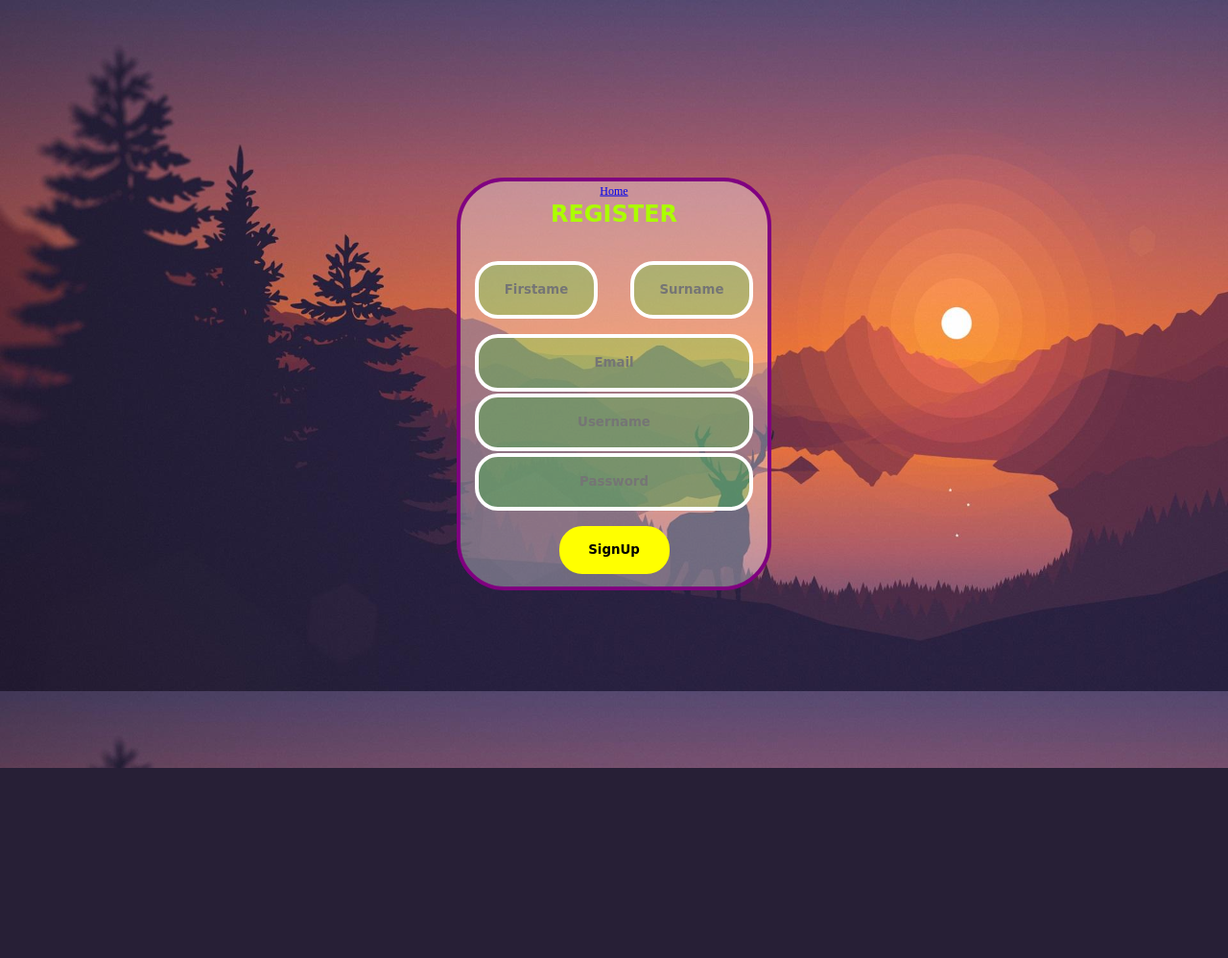
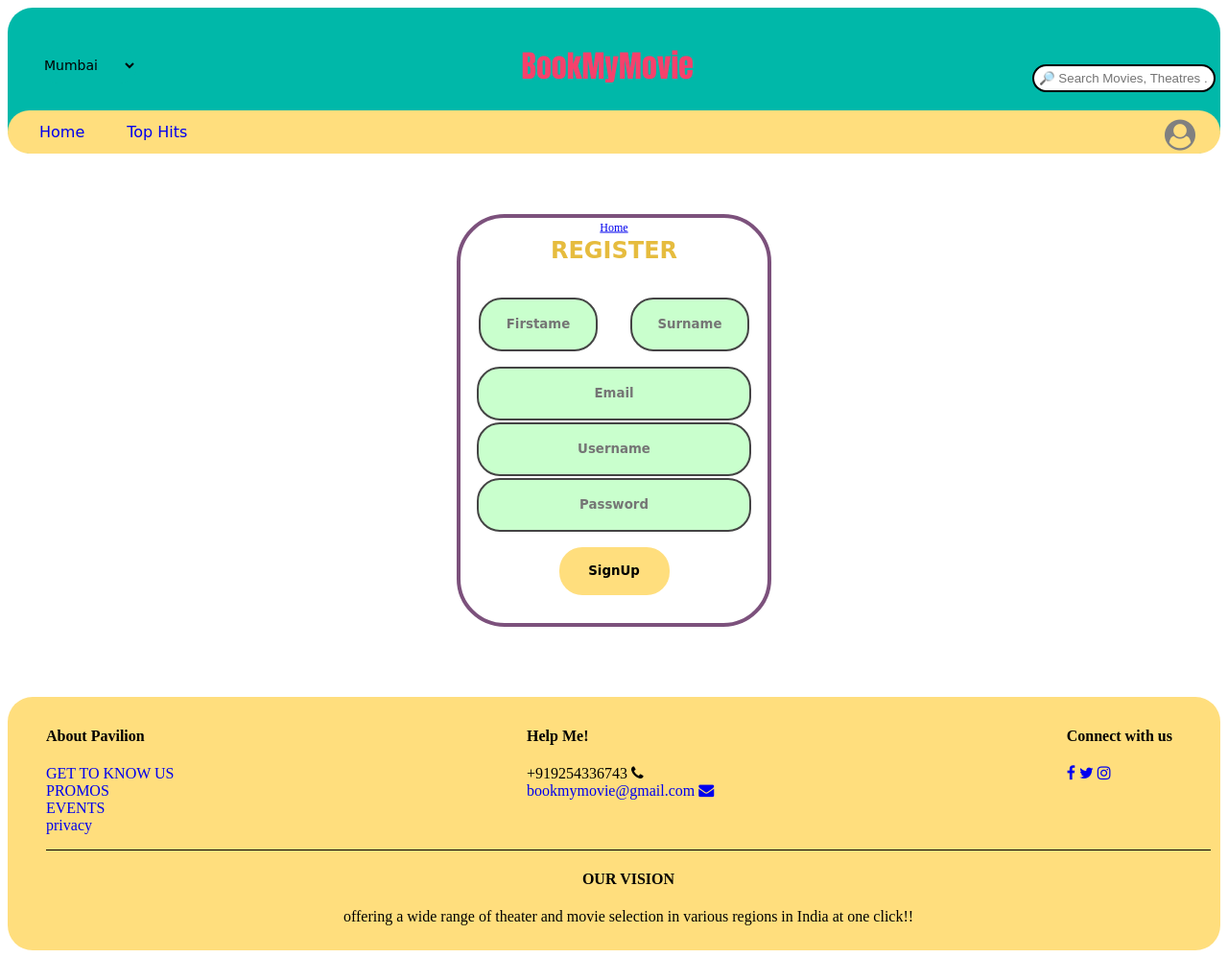
Before and after one commit to AtharvArolkar/Movie-Purchase-Website, a PHP site: page /register.html in a window 1280 px wide. Shown: the whole page at 96% size. Before the commit the page ends 800 px from the top, so only its background shows below. Run offline with PHP 8.4, Linux system fonts and the light colour scheme.

Commit message:
changed background of login and register

```diff
--- a/loginreg.css
+++ b/loginreg.css
@@ -1,5 +1,5 @@
 body{
-    background-image: url("images/backgrdimg.jpg");
+
     background-size: cover;
     border-radius: 60px;
     /* z-index: -1; */
@@ -12,17 +12,17 @@ body{
 
 #login{
     /* display: none; */
-    top: 50%;
     text-align: center ;
-    position: absolute;
+    position: relative;
     display: inline-block;
     left: 50%;
-    border: 4px solid purple;
+    margin: 5% 0% 5% 0%;
+    border: 4px solid rgb(124, 81, 124);
     border-radius: 50px;
     width: 320px;
     height: 360px;
     background-color: #ffffff54;
-    transform: translate(-50%,-50%);
+    transform: translate(-50%,0%);
 }
 .essentials {
     width: 250px;
@@ -30,7 +30,7 @@ body{
     margin: 15px;
     background: none;
     border-radius: 24px;
-    border: 4px solid white;
+    border: 2px solid #444444;
     text-align: center;
     color: black;
     font-weight: bold;
@@ -41,14 +41,15 @@ body{
     width: 115px;
     height: 50px;
     margin: 15px;
-    background: yellow;
+    background: #ffde7d;
+    color: black;
     border-radius: 24px;
-    border: 4px solid yellow;
+    border: 0px;
     font-weight: bold;
     font-family: cursive;
 }
 #loginheader{
-    color: #abff01;
+    color: #e6bc3e;
     font-family: cursive;
 }
 #createacc{
@@ -61,7 +62,7 @@ body{
     margin: 15px;
     background: none;
     border-radius: 24px;
-    border: 4px solid white;
+    border: 2px solid #444444;
     text-align: center;
     color: black;
     font-weight: bold;
@@ -69,17 +70,17 @@ body{
     background-color: #01ff1536;
 }
 #register{
-    top: 50%;
     text-align: center ;
-    position: absolute;
+    position: relative;
     display: inline-block;
     left: 50%;
-    border: 4px solid purple;
+    margin: 5% 0% 5% 0%;
+    border: 4px solid rgb(124, 81, 124);
     border-radius: 50px;
     width: 320px;
     height: 422px;
     background-color: #ffffff54;
-    transform: translate(-50%,-50%);
+    transform: translate(-50%,0%);
 }
 .essentials1 {
     width: 278px;
@@ -87,7 +88,7 @@ body{
     margin: 1px;
     background: none;
     border-radius: 24px;
-    border: 4px solid white;
+    border: 2px solid #444444;
     text-align: center;
     color: black;
     font-weight: bold;
--- a/register.html
+++ b/register.html
@@ -5,9 +5,52 @@
     <meta http-equiv="X-UA-Compatible" content="IE=edge">
     <meta name="viewport" content="width=device-width, initial-scale=1.0">
     <link rel="stylesheet" href="loginreg.css" />
+    <link rel="stylesheet" href="header.css" />
+  <link rel="stylesheet" href="footer.css" />
+  <link rel="stylesheet" href="https://cdnjs.cloudflare.com/ajax/libs/font-awesome/4.7.0/css/font-awesome.min.css">
     <title>Register</title>
 </head>
 <body>
+    <header>
+        <div class="navbar1">
+            <span>
+            <select id="location">
+                <optgroup>
+                <option id="mum">Mumbai</option>
+                <option id="pan">Panjim</option>
+                <option id="del">Delhi</option>
+                <option id="ban">Banglore</option>
+                <option id="pun">Pune</option>
+                </optgroup>
+            </select>
+            </span>
+            <h1 id="sitename">BookMyMovie</h1>
+            <span>
+            <div>
+                <input type="text" name="search" id="search" placeholder="&#128270; Search Movies, Theatres ..." />
+            </div>
+            </span>
+        </div>
+        <div>
+            <nav class="navbar2">
+            <span><a href="index.html">Home</a></span>
+            <span><a href="TopHits.html">Top Hits</a></span>
+            <span>
+                <label for="check" id="threelines"><i class="fa fa-user-circle"></i></label>
+            </span>
+            </nav>
+        </div>
+        <input type="checkbox" id="check" checked>
+        <div class="sidenavbar">
+        <div id="profilediv">
+            <center><img id="profilepic" src="/images/profile pic.jpg"></center>
+        </div>
+            <center>
+                <a href="reglog.html">Login/Register</a>
+                <a href="#">Payment History</a>
+            <center>
+        </div>
+    </header>
     <content>
         <div id="loginbkgrd1">
             <div id="register">
@@ -23,5 +66,39 @@
                 <div><button id="loginbutton" class="button1"> SignUp</button></div>
         </div>
     </content>
+
+<footer>
+    <div class="footer-container">
+    <div class="footer-column">
+    <h4 class="footer-list-header">About Pavilion</h4>
+    <ul class="footer-list-top">
+      <li><a href="#">GET TO KNOW US</a></li>
+      <li><a href="#">PROMOS</a></li>
+      <li><a href="#">EVENTS</a></li>
+      <li><a href="#">privacy</a></li>
+    </ul>
+  </div>
+  <div class="vl"></div>
+  <div class="footer-column">
+    <h4 class="footer-list-header">Help Me!</h4>
+    <ul class="footer-list-top">
+      <li>+919254336743  <i class="fa fa-phone"></i></li>
+      <li><a href="#">bookmymovie@gmail.com <i class="fa fa-envelope"></i></a></li>
+    </ul>
+  </div>
+  <div class="vl"></div>
+  <div class="footer-column">
+    <h4 class="footer-list-header">Connect with us</h4>
+   <a href="facebook.com"><i class="fa fa-facebook"></i></a>
+    <a href="twitter.com"><i class="fa fa-twitter"></i></a>
+    <a href="instagram.com"><i class="fa fa-instagram"></i></a>
+  </div>
+</div>
+<div class="footer-bottom">
+  <center><h4>OUR VISION</h4></center>
+<center><p>offering a wide range of theater and movie selection in various regions in India at one click!!</p></center>
+</div>
+</footer>
+
 </body>
 </html>
```
Also changed, not shown: reglog.html (+83 -0 lines).
